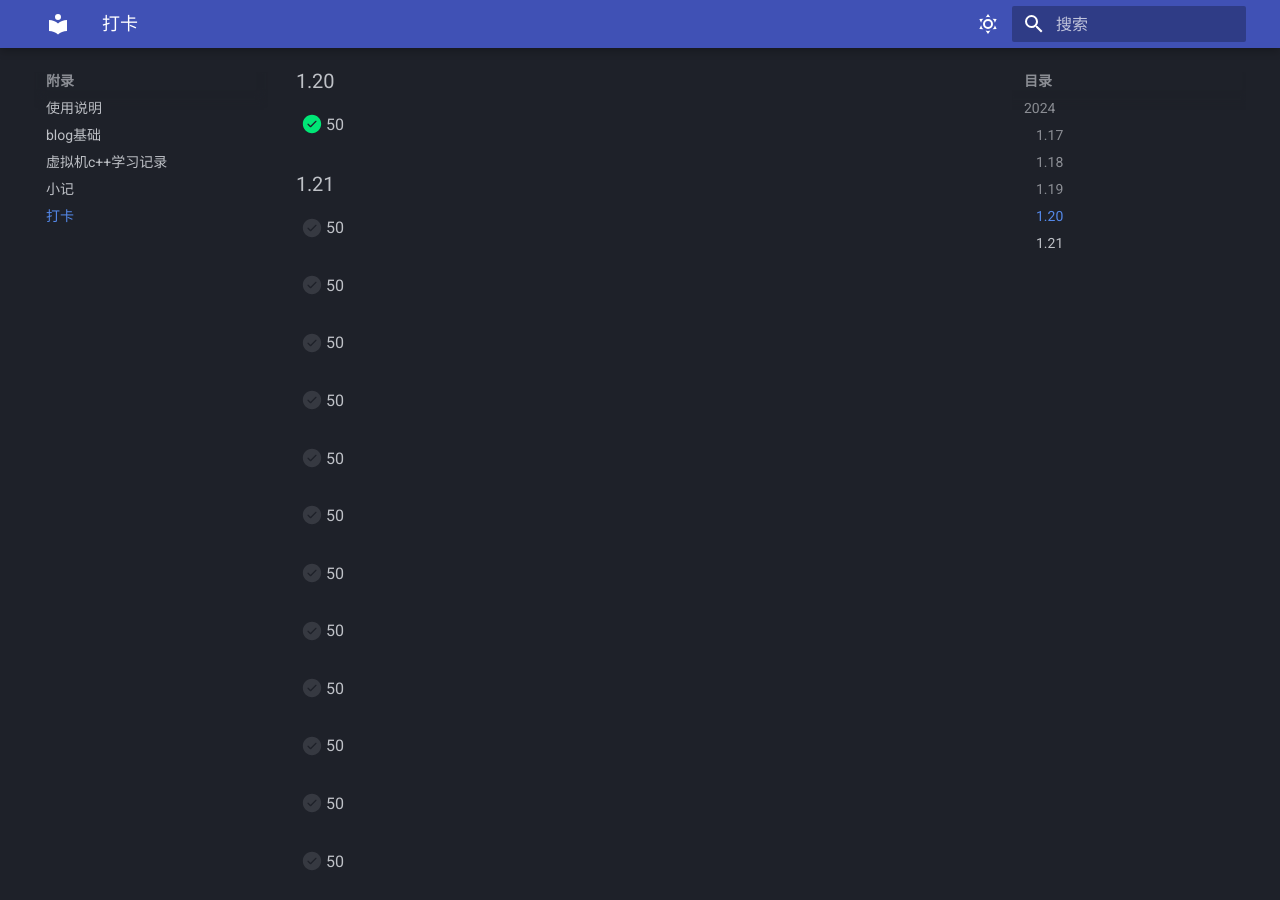
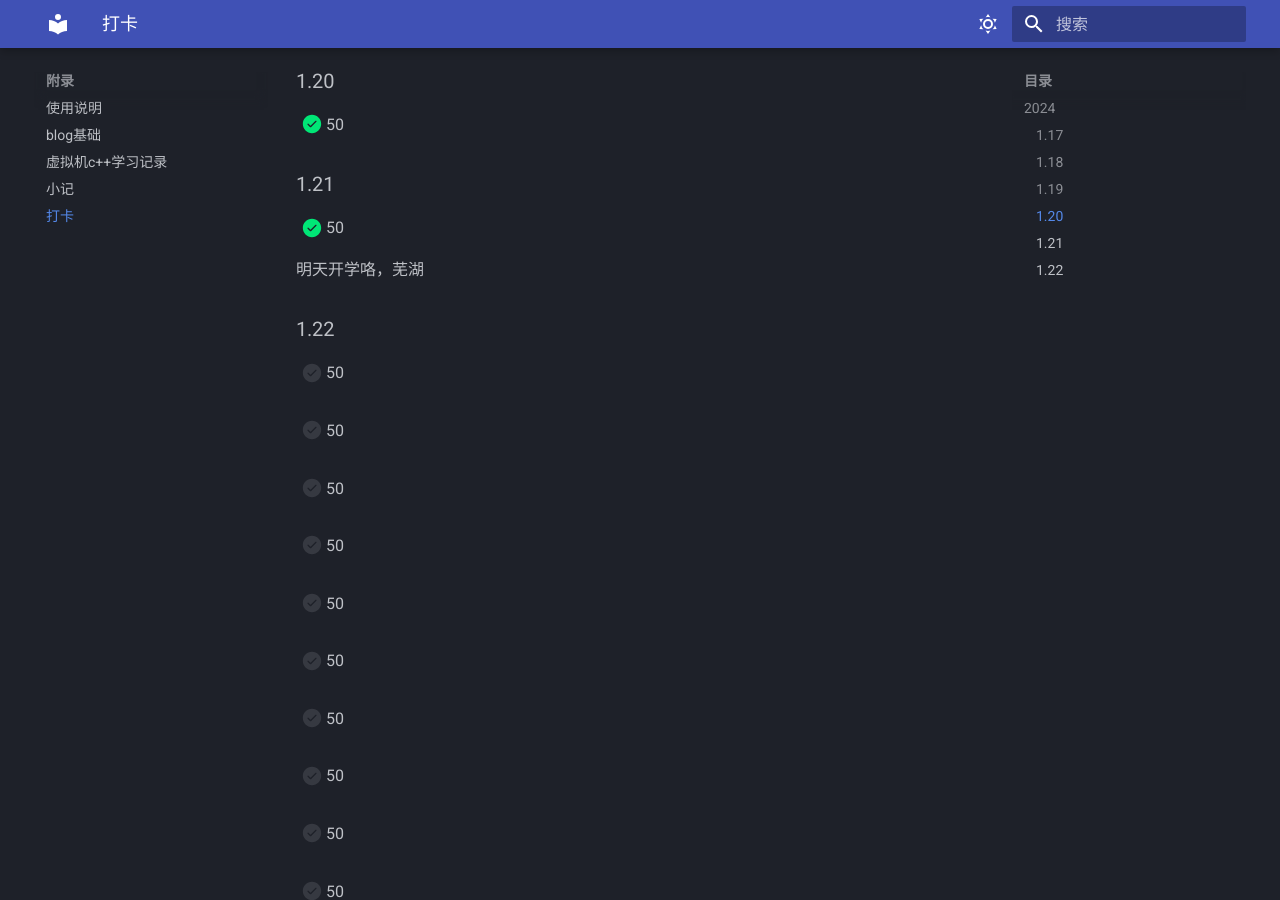
Before and after one commit to Xmbtx/xmbtx-blog, an MkDocs documentation site: the page built from docs/daily.md, in a window 1280 px wide and 900 px high, scrolled down 783 px. Built offline with MkDocs 1.6.1 and Material for MkDocs 9.7.7, drawn with Linux system fonts in a browser that asks for light colours.

Commit message:
2024-01-21_20:21:17 update

```diff
--- a/docs/daily.md
+++ b/docs/daily.md
@@ -34,6 +34,12 @@ and the repository exists.
 - [x] 50
 
 ### 1.21
+
+- [x] 50
+
+明天开学咯，芜湖
+
+### 1.22
 
 - [ ] 50
 
```
Also changed, not shown: other parts of docs/daily.md (+0 -4 lines).
